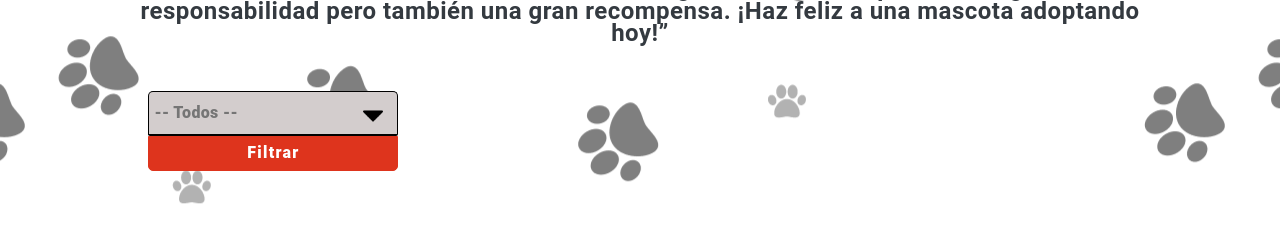
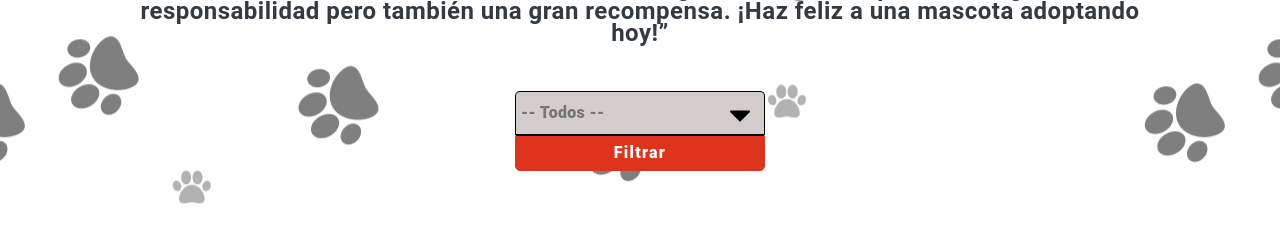
Before and after one commit to santiudev/software-mascotas, a React (Create React App) app: page /adoptar in a window 1280 px wide. Shown: the part 318-559 px from the top of the page. Built offline with nearby package versions, Linux system fonts and the light colour scheme.

Commit message:
En el medio

```diff
--- a/src/css/adoptar/adoptar.module.css
+++ b/src/css/adoptar/adoptar.module.css
@@ -23,6 +23,6 @@
 .filter__container {
     width: 80%;
     display: flex;
-    justify-content: start;
+    justify-content: center;
     margin: 10px 0;
 }
--- a/src/css/adoptar/filtrar.module.css
+++ b/src/css/adoptar/filtrar.module.css
@@ -45,7 +45,7 @@
 	border: 1px solid #000;
 	border-radius: 0 0 5px 5px;
 	overflow-y: scroll;
-	transition: height .8s;
+	transition: height .6s;
 }
 
 .filter__option::-webkit-scrollbar {
@@ -86,5 +86,5 @@
 	width: 20px;
 	right: 15px;
 	top: 15px;
-	transition: transform .8s;
+	transition: transform .6s;
 }
```
